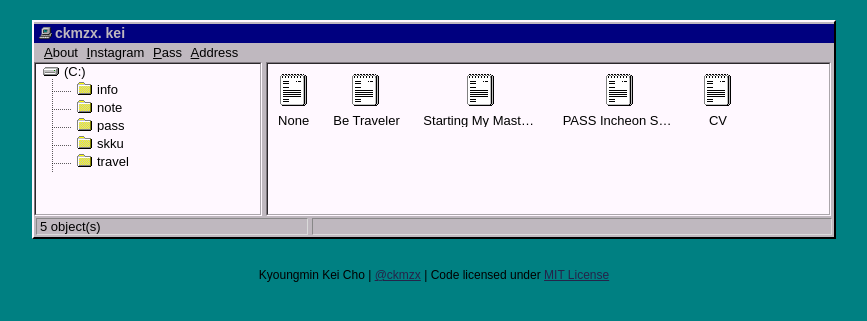
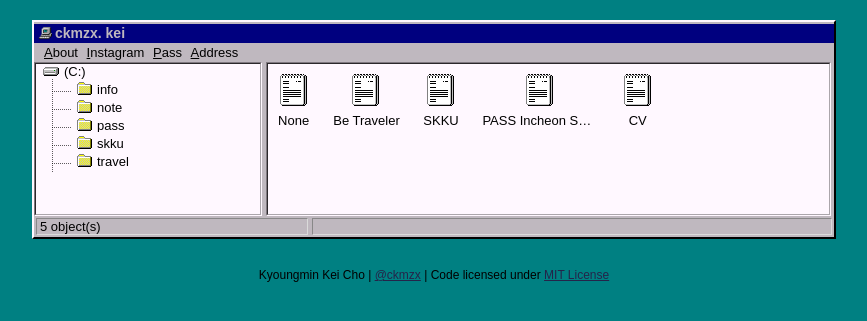
Before and after one commit to ckmzx/ckmzx.github.io, a Jekyll site: the page built from index.html, in a window 1280 px wide. Shown: the top 321 px of the page, without its empty margins (206-1073 px from the left). Built offline with Jekyll 4.4.1, drawn with Linux system fonts in a browser that asks for light colours.

Commit message:
Update 2026-06-08-skku-first-semester.md

```diff
--- a/_posts/2026-06-08-skku-first-semester.md
+++ b/_posts/2026-06-08-skku-first-semester.md
@@ -1,11 +1,9 @@
 ---
 layout: post
-title: "Starting My Master's at Sungkyunkwan University"
+title: "SKKU"
 tags: [skku]
 ---
 
-I officially began my Master's program in Sports Psychology at **Sungkyunkwan University** this year.
+**Sungkyunkwan University** Sports Psychology
 
 My research will focus on **choking under pressure** and **motor learning** — exploring the psychological and neurobiological mechanisms behind performance breakdown in athletes.
-
-Looking forward to sharing insights and updates along the way.
```
